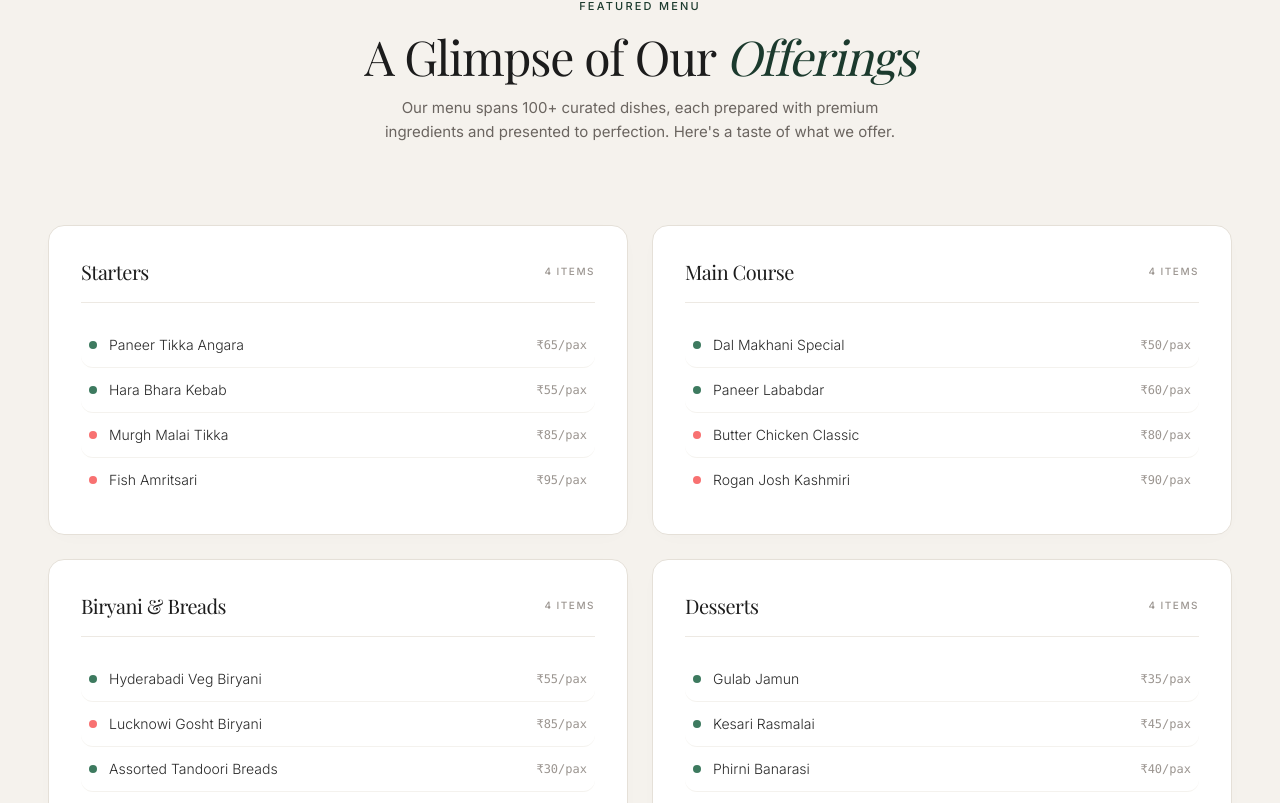
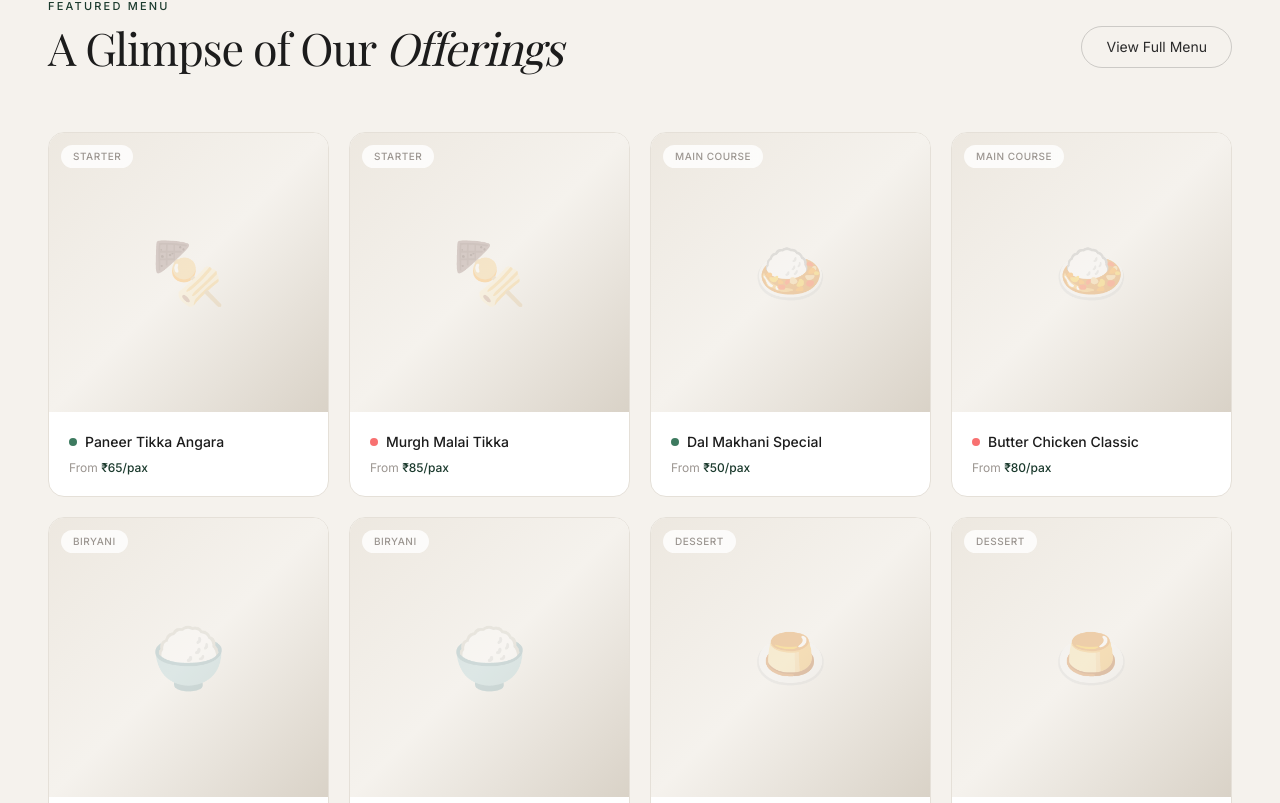
Before and after one commit to pratykshparmar00-coder/demo-catering, a Next.js app: page / in a window 1280 px wide. Shown: the part 2837-3640 px from the top of the page. Built offline with nearby package versions, Linux system fonts and the light colour scheme; a web font is replaced by a local one.

Commit message:
feat: implement FeaturedMenu and FinalCTA components with global brand styles

```diff
--- a/src/components/FeaturedMenu.tsx
+++ b/src/components/FeaturedMenu.tsx
@@ -4,43 +4,15 @@ import React from 'react';
 import { motion } from 'framer-motion';
 import { staggerCards, fadeUp } from '../../libraries/animations/presets';
 
-const MENU_CATEGORIES = [
-  {
-    category: 'Starters',
-    items: [
-      { name: 'Paneer Tikka Angara', type: 'veg', price: '₹65/pax' },
-      { name: 'Hara Bhara Kebab', type: 'veg', price: '₹55/pax' },
-      { name: 'Murgh Malai Tikka', type: 'non-veg', price: '₹85/pax' },
-      { name: 'Fish Amritsari', type: 'non-veg', price: '₹95/pax' },
-    ],
-  },
-  {
-    category: 'Main Course',
-    items: [
-      { name: 'Dal Makhani Special', type: 'veg', price: '₹50/pax' },
-      { name: 'Paneer Lababdar', type: 'veg', price: '₹60/pax' },
-      { name: 'Butter Chicken Classic', type: 'non-veg', price: '₹80/pax' },
-      { name: 'Rogan Josh Kashmiri', type: 'non-veg', price: '₹90/pax' },
-    ],
-  },
-  {
-    category: 'Biryani & Breads',
-    items: [
-      { name: 'Hyderabadi Veg Biryani', type: 'veg', price: '₹55/pax' },
-      { name: 'Lucknowi Gosht Biryani', type: 'non-veg', price: '₹85/pax' },
-      { name: 'Assorted Tandoori Breads', type: 'veg', price: '₹30/pax' },
-      { name: 'Jeera Pulao', type: 'veg', price: '₹35/pax' },
-    ],
-  },
-  {
-    category: 'Desserts',
-    items: [
-      { name: 'Gulab Jamun', type: 'veg', price: '₹35/pax' },
-      { name: 'Kesari Rasmalai', type: 'veg', price: '₹45/pax' },
-      { name: 'Phirni Banarasi', type: 'veg', price: '₹40/pax' },
-      { name: 'Belgian Chocolate Mousse', type: 'veg', price: '₹55/pax' },
-    ],
-  },
+const MENU_ITEMS = [
+  { name: 'Paneer Tikka Angara', type: 'veg', price: '₹65/pax', category: 'Starter' },
+  { name: 'Murgh Malai Tikka', type: 'non-veg', price: '₹85/pax', category: 'Starter' },
+  { name: 'Dal Makhani Special', type: 'veg', price: '₹50/pax', category: 'Main Course' },
+  { name: 'Butter Chicken Classic', type: 'non-veg', price: '₹80/pax', category: 'Main Course' },
+  { name: 'Hyderabadi Veg Biryani', type: 'veg', price: '₹55/pax', category: 'Biryani' },
+  { name: 'Lucknowi Gosht Biryani', type: 'non-veg', price: '₹85/pax', category: 'Biryani' },
+  { name: 'Kesari Rasmalai', type: 'veg', price: '₹45/pax', category: 'Dessert' },
+  { name: 'Belgian Chocolate Mousse', type: 'veg', price: '₹55/pax', category: 'Dessert' },
 ];
 
 export const FeaturedMenu: React.FC = () => {
@@ -49,75 +21,71 @@ export const FeaturedMenu: React.FC = () => {
       <div className="absolute top-0 left-0 right-0 h-[1px] bg-rc-border" />
 
       <div className="max-w-[1400px] mx-auto px-6 sm:px-8 lg:px-12">
-        {/* Section Header */}
+        {/* Header Row */}
         <motion.div
           variants={fadeUp}
           initial="hidden"
           whileInView="visible"
           viewport={{ once: true, margin: "-100px" }}
-          className="text-center max-w-2xl mx-auto mb-16 lg:mb-20 space-y-4"
+          className="flex flex-col sm:flex-row sm:items-end justify-between gap-6 mb-14 lg:mb-16"
         >
+          <div className="space-y-3">
             <span className="text-[11px] tracking-[0.2em] uppercase text-rc-forest font-medium">
               Featured Menu
             </span>
-          <h2 className="text-3xl sm:text-4xl lg:text-5xl font-serif tracking-tight text-rc-charcoal font-light leading-[1.1]">
+            <h2 className="text-3xl sm:text-4xl lg:text-[2.8rem] font-serif tracking-tight text-rc-charcoal font-light leading-[1.1]">
               A Glimpse of Our{' '}
-            <span className="italic text-rc-forest font-normal">Offerings</span>
+              <span className="italic font-normal">Offerings</span>
             </h2>
-          <p className="text-rc-textLight text-[15px] leading-relaxed max-w-lg mx-auto">
-            Our menu spans 100+ curated dishes, each prepared with premium ingredients
-            and presented to perfection. Here's a taste of what we offer.
-          </p>
+          </div>
+          <a
+            href="#consultation"
+            className="inline-flex items-center gap-2 px-6 py-2.5 rounded-full border border-rc-text/20 text-rc-text text-sm hover:border-rc-forest hover:text-rc-forest transition-all duration-300 whitespace-nowrap shrink-0"
+          >
+            View Full Menu
+          </a>
         </motion.div>
 
-        {/* Menu Grid with Yucca Hover Scale Maximization */}
+        {/* Product Showcase Grid */}
         <motion.div
           variants={staggerCards}
           initial="hidden"
           whileInView="visible"
           viewport={{ once: true, margin: "-60px" }}
-          className="grid grid-cols-1 md:grid-cols-2 gap-6"
+          className="grid grid-cols-1 sm:grid-cols-2 lg:grid-cols-4 gap-5"
         >
-          {MENU_CATEGORIES.map((cat) => (
+          {MENU_ITEMS.map((item) => (
             <motion.div
-              key={cat.category}
+              key={item.name}
               variants={fadeUp}
-              whileHover={{ y: -6, scale: 1.015 }}
-              transition={{ duration: 0.4, ease: [0.16, 1, 0.3, 1] }}
-              className="bg-white rounded-2xl border border-rc-border hover:border-rc-forest/25 p-7 sm:p-8 space-y-5 transition-all duration-500 shadow-[0_4px_25px_-10px_rgba(27,58,45,0.04)] hover:shadow-[0_16px_45px_-12px_rgba(27,58,45,0.12)] cursor-pointer"
+              whileHover={{ y: -6, scale: 1.02 }}
+              transition={{ duration: 0.35, ease: [0.16, 1, 0.3, 1] }}
+              className="group bg-white rounded-2xl border border-rc-border overflow-hidden hover:border-rc-forest/20 hover:shadow-[0_12px_40px_-12px_rgba(27,58,45,0.10)] transition-all duration-500 cursor-pointer"
             >
-              {/* Category header */}
-              <div className="flex items-center justify-between pb-4 border-b border-rc-borderLight">
-                <h3 className="font-serif text-xl font-light text-rc-charcoal tracking-tight">
-                  {cat.category}
-                </h3>
-                <span className="text-[10px] tracking-[0.15em] uppercase text-rc-textMuted font-medium">
-                  {cat.items.length} items
+              {/* Image placeholder — warm gradient */}
+              <div className="aspect-square bg-gradient-to-br from-rc-beige via-rc-warmWhite to-rc-sand flex items-center justify-center relative overflow-hidden">
+                <div className="text-6xl opacity-30 group-hover:scale-110 transition-transform duration-700">
+                  {item.category === 'Starter' && '🍢'}
+                  {item.category === 'Main Course' && '🍛'}
+                  {item.category === 'Biryani' && '🍚'}
+                  {item.category === 'Dessert' && '🍮'}
+                </div>
+                {/* Category tag */}
+                <span className="absolute top-3 left-3 px-3 py-1 rounded-full bg-white/80 backdrop-blur-sm text-[10px] tracking-wider uppercase text-rc-textMuted font-medium">
+                  {item.category}
                 </span>
               </div>
 
-              {/* Items */}
-              <div className="space-y-0">
-                {cat.items.map((item, i) => (
-                  <div
-                    key={i}
-                    className="flex items-center justify-between py-3 border-b border-rc-borderLight/60 last:border-0 group/item hover:bg-rc-warmWhite/50 px-2 rounded-lg transition-colors"
-                  >
-                    <div className="flex items-center gap-3">
-                      <span
-                        className={`w-2 h-2 rounded-full shrink-0 ${
-                          item.type === 'veg' ? 'bg-rc-success' : 'bg-red-400'
-                        }`}
-                      />
-                      <span className="text-sm text-rc-text font-light group-hover/item:text-rc-forest transition-colors">
+              <div className="p-5 space-y-2">
+                <div className="flex items-center gap-2">
+                  <span className={`w-2 h-2 rounded-full shrink-0 ${item.type === 'veg' ? 'bg-rc-success' : 'bg-red-400'}`} />
+                  <h3 className="text-sm font-medium text-rc-charcoal truncate">
                     {item.name}
-                      </span>
+                  </h3>
                 </div>
-                    <span className="text-xs text-rc-textMuted font-mono">
-                      {item.price}
-                    </span>
-                  </div>
-                ))}
+                <p className="text-xs text-rc-textMuted">
+                  From <span className="text-rc-forest font-medium">{item.price}</span>
+                </p>
               </div>
             </motion.div>
           ))}
--- a/src/index.css
+++ b/src/index.css
@@ -198,3 +198,12 @@ html.lenis, html.lenis body {
   height: 1px;
   background: linear-gradient(to right, transparent, #D9D2C7, transparent);
 }
+
+/* Infinite Scrolling Marquee */
+@keyframes marquee {
+  0% { transform: translateX(0); }
+  100% { transform: translateX(-50%); }
+}
+.animate-marquee {
+  animation: marquee 20s linear infinite;
+}
```
Also changed, not shown: src/components/FinalCTA.tsx (+37 -33 lines). Lines whose indentation alone changed are shown as unchanged.
